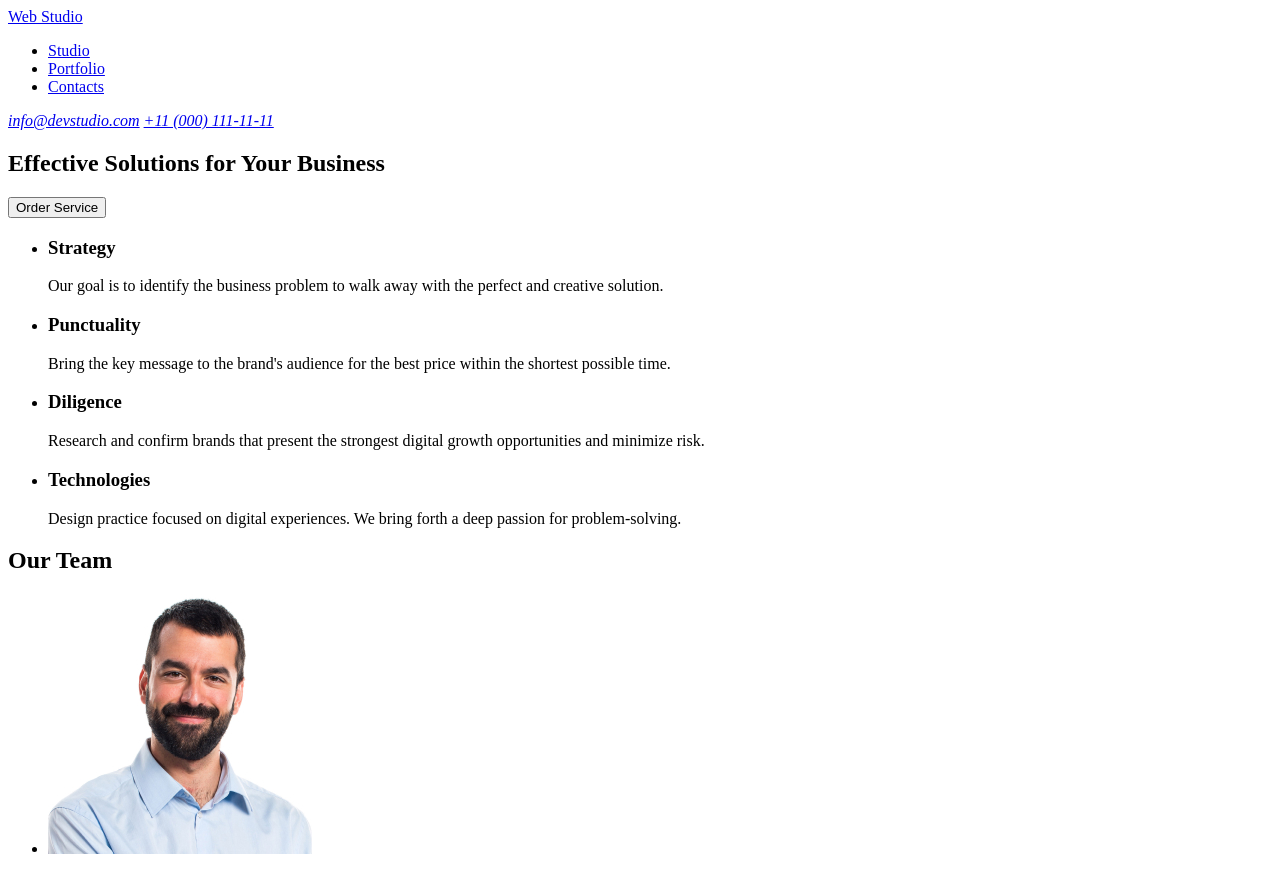
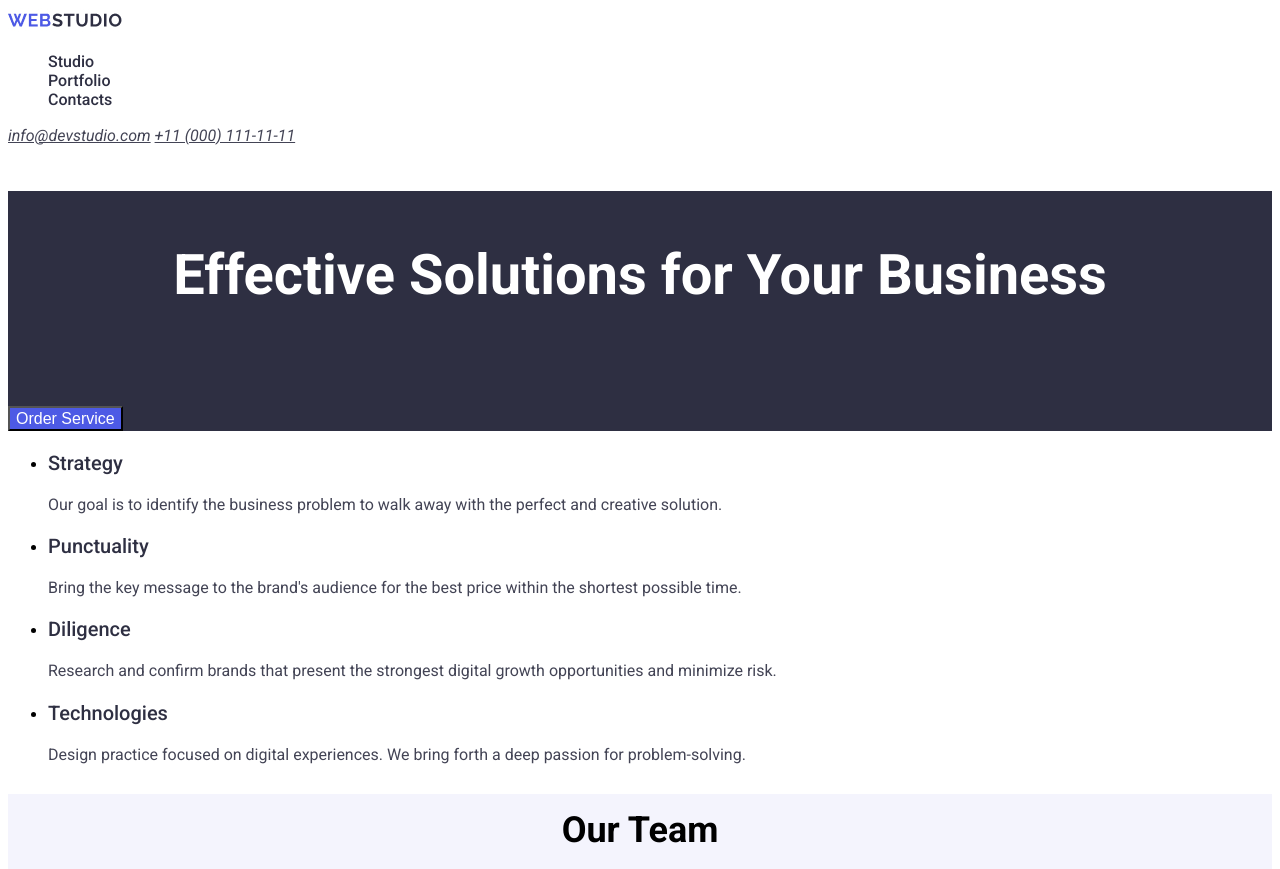
Before and after one commit to OguzhanGrey/goit-markup-hw-02, a plain HTML site: page index2.html in a window 1280 px wide. Shown: the top 869 px of the page. Drawn offline with Linux system fonts and the light colour scheme.

Commit message:
second commit

```diff
--- a/index2.html
+++ b/index2.html
@@ -8,28 +8,33 @@
 for Your Business"
     />
     <title>Web Studio</title>
+    <link rel="stylesheet" href="style2.css" />
+    <link
+      href="https://fonts.googleapis.com/css2?family=Roboto:ital,wght@0,100;0,300;0,400;0,500;0,700;0,900;1,100;1,300;1,400;1,500;1,700;1,900&display=swap"
+      rel="stylesheet"
+    />
   </head>
   <body>
     <header>
-      <a href="/">Web Studio</a>
+      <a href="#"><img src="./images/Logo.jpg" alt="Web Studio Logo" /></a>
       <nav>
-        <ul>
+        <ul class="nav-text-list">
           <li><a href="/">Studio</a></li>
           <li><a href="/">Portfolio</a></li>
           <li><a href="/">Contacts</a></li>
         </ul>
       </nav>
-      <address>
+      <address class="address">
         <a href="mailto:info@company.com">info@devstudio.com</a>
         <a href="tel:+110001111111">+11 (000) 111-11-11</a>
       </address>
     </header>
     <main>
-      <section>
+      <section style="background-color: #2e2f42">
         <h1>Effective Solutions for Your Business</h1>
         <button type="button">Order Service</button>
       </section>
-      <section>
+      <section class="section2">
         <ul>
           <li>
             <h3>Strategy</h3>
@@ -61,7 +66,7 @@ for Your Business"
           </li>
         </ul>
       </section>
-      <section>
+      <section class="section3">
         <h2>Our Team</h2>
         <ul>
           <li>
@@ -86,7 +91,7 @@ for Your Business"
           </li>
         </ul>
       </section>
-      <section>
+      <section class="section4">
         <h2>Our Portfolio</h2>
         <ul>
           <li>
@@ -100,32 +105,30 @@ for Your Business"
             <p>Marketing</p>
           </li>
           <li>
-                <img src="./images/meditation.jpg" alt="meditation app">
+            <img src="./images/meditation.jpg" alt="meditation app" />
             <h3>Meditation App</h3>
             <p>App</p>
           </li>
           <li>
-                <img src="./images/taxi.jpg" alt="taxi Service">
+            <img src="./images/taxi.jpg" alt="taxi Service" />
             <h3>Taxi Service</h3>
             <p>Marketing</p>
           </li>
           <li>
-                <img src="./images/screen.jpg" alt="screen illustrator">
+            <img src="./images/screen.jpg" alt="screen illustrator" />
             <h3>Screen İllustrations</h3>
             <p>Design</p>
           </li>
           <li>
-                <img src="./images/online.jpg" alt="online course">
+            <img src="./images/online.jpg" alt="online course" />
             <h3>Online Courses</h3>
             <p>Marketing</p>
           </li>
         </ul>
-
-
       </section>
     </main>
-    <footer>
-      <a href="/">Web Studio</a>
+    <footer class="footer">
+      <a href="#"><img src="./images/Logo.jpg" alt="Web Studio Logo" /></a>
       <p>
         Increase the flow of customers and sales for your business with digital
         marketing & growth solutions.
--- a/style2.css
+++ b/style2.css
@@ -0,0 +1,71 @@
+body {
+  background-color: #ffffff;
+  font-family: "Roboto", sans-serif;
+}
+.nav-text-list {
+  list-style-type: none;
+}
+
+.nav-text-list a {
+  color: #2e2f42;
+  font-weight: 500;
+  font-size: 16px;
+  line-height: 1.2em;
+  text-decoration: none;
+}
+.address a {
+  color: #434455;
+  font-size: 16px;
+  font-weight: 400;
+  line-height: 1.2em;
+}
+
+h1 {
+  color: #ffffff;
+  font-size: 56px;
+  font-weight: 700;
+  line-height: 3;
+  text-align: center;
+}
+
+button {
+  background-color: #4d5ae5;
+  color: #ffffff;
+  font-size: 16px;
+  font-weight: 500;
+  line-height: 1.2em;
+}
+
+h3 {
+  color: #2e2f42;
+  font-size: 20px;
+  font-weight: 500;
+  line-height: 1.2em;
+}
+p {
+  color: #434455;
+  font-size: 16px;
+  font-weight: 400;
+  line-height: 1.2em;
+}
+h2 {
+  font-size: 36px;
+  font-weight: 700;
+  line-height: 2;
+  text-align: center;
+}
+.section3 ul {
+  list-style-type: none;
+}
+.section3 {
+  background-color: #f4f4fd;
+}
+.section4 ul {
+  list-style-type: none;
+}
+.footer {
+  background-color: #2e2f42;
+}
+.footer p {
+  color: #f4f4fd;
+}
```
Also changed, not shown: images/Logo.jpg (added), index.html (deleted). Lines whose indentation alone changed are shown as unchanged.
